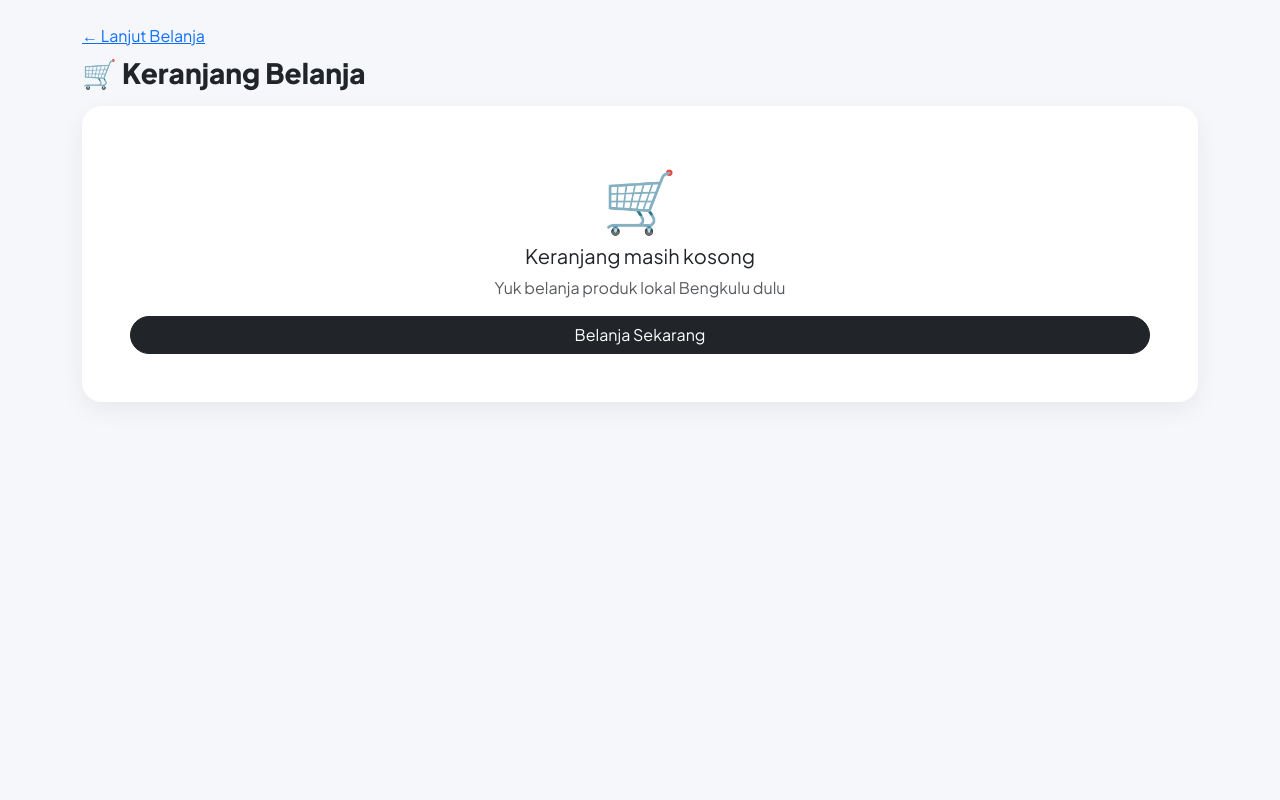
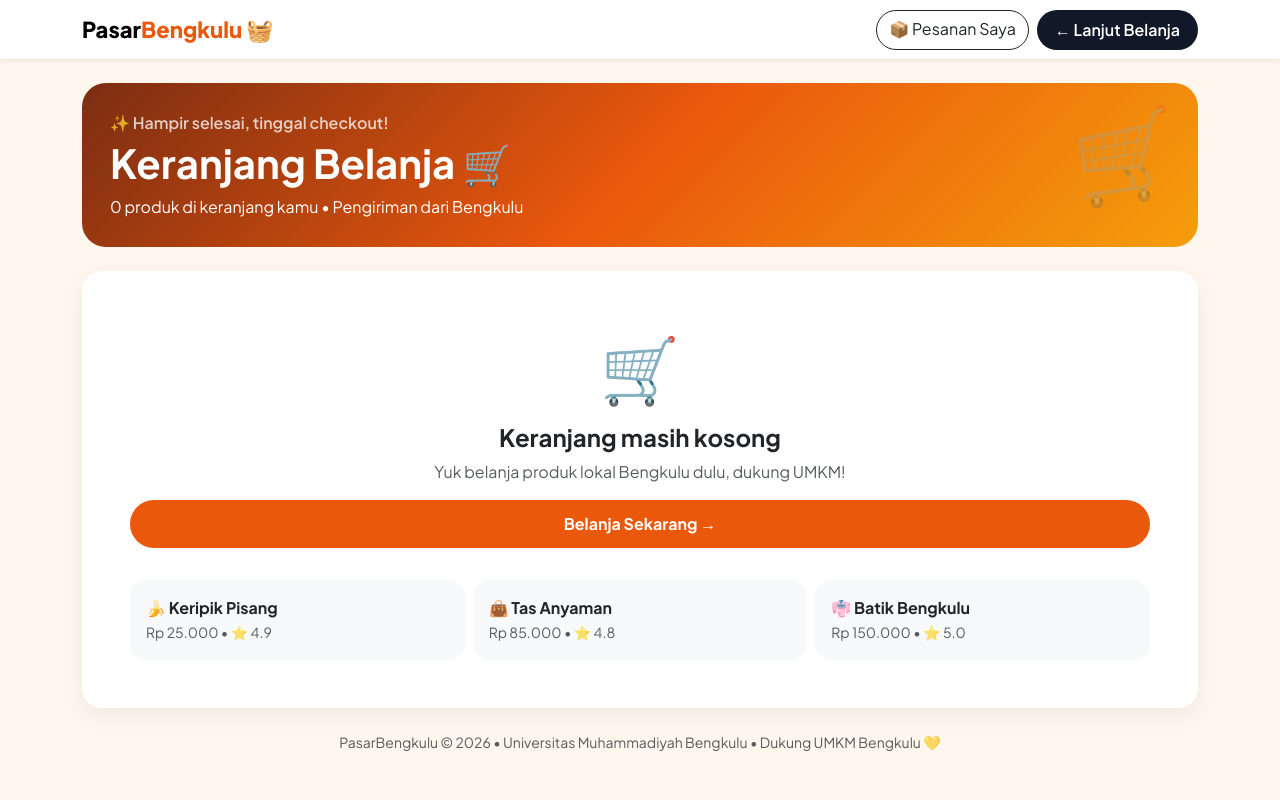
Before and after one commit to divkadiv22-png/pasarbengkulu, a PHP site: page /keranjang.php in a window 1280 px wide. Run offline with PHP 8.4, Linux system fonts and the light colour scheme.

Commit message:
Update keranjang.php

```diff
--- a/keranjang.php
+++ b/keranjang.php
@@ -1,18 +1,148 @@
-<!DOCTYPE html><html><head>
-<meta name="viewport" content="width=device-width, initial-scale=1">
-<link href="https://cdn.jsdelivr.net/npm/bootstrap@5.3.0/dist/css/bootstrap.min.css" rel="stylesheet">
+<?php
+include 'config.php';
+
+// Hapus 1 produk
+if(isset($_GET['hapus'])){
+  unset($_SESSION['keranjang'][$_GET['hapus']]);
+  header("Location: keranjang.php"); exit;
+}
+// Kosongkan semua
+if(isset($_GET['kosongkan'])){
+  $_SESSION['keranjang'] = [];
+  header("Location: keranjang.php"); exit;
+}
+// Checkout
+if(isset($_POST['checkout'])){
+  $alamat = $_POST['alamat'] ?? 'Alamat tidak diisi';
+  $total = 0;
+  foreach($_SESSION['keranjang'] as $id=>$qty){
+    $q = $conn->query("SELECT * FROM produk WHERE id=$id");
+    if($r=$q->fetch_assoc()) $total += $r['harga']*$qty;
+  }
+  if($total>0){
+    $conn->query("INSERT INTO pesanan (total, alamat_kirim, status) VALUES ($total, '".$conn->real_escape_string($alamat)."', 'Menunggu')");
+    $pesanan_id = $conn->insert_id;
+    foreach($_SESSION['keranjang'] as $id=>$qty){
+      $q = $conn->query("SELECT * FROM produk WHERE id=$id");
+      if($r=$q->fetch_assoc()){
+        $sub = $r['harga']*$qty;
+        $conn->query("INSERT INTO detail_pesanan (pesanan_id, produk_id, jumlah, subtotal) VALUES ($pesanan_id, $id, $qty, $sub)");
+      }
+    }
+    $_SESSION['keranjang'] = [];
+    header("Location: pesanan.php?baru=1"); exit;
+  }
+}
+
+$items = [];
+$total = 0;
+$jml_item = 0;
+foreach($_SESSION['keranjang'] as $id=>$qty){
+  $q = $conn->query("SELECT * FROM produk WHERE id=$id");
+  if($r=$q->fetch_assoc()){
+    $r['qty'] = $qty; $r['subtotal'] = $r['harga']*$qty;
+    $items[] = $r; $total += $r['subtotal']; $jml_item += $qty;
+  }
+}
+$ongkir = $total>0 ? 10000 : 0;
+$grand = $total + $ongkir;
+?>
+<!DOCTYPE html>
+<html lang="id">
+<head>
+<meta charset="UTF-8"><meta name="viewport" content="width=device-width, initial-scale=1">
+<title>Keranjang - PasarBengkulu</title>
+<link href="https://cdn.jsdelivr.net/npm/bootstrap@5.3.3/dist/css/bootstrap.min.css" rel="stylesheet">
 <link href="https://fonts.googleapis.com/css2?family=Plus+Jakarta+Sans:wght@400;600;700;800&display=swap" rel="stylesheet">
-<style>body{font-family:'Plus Jakarta Sans',sans-serif;background:#f6f7fb}.card{border:none;border-radius:20px;box-shadow:0 8px 25px rgba(0,0,0,.06)}</style>
-</head><body>
-<div class="container mt-4">
-<a href="index.php">← Lanjut Belanja</a>
-<h3 class="mt-2" style="font-weight:800">🛒 Keranjang Belanja</h3>
-<?php if(empty($_SESSION['keranjang'])){ echo "<div class='card p-5 text-center mt-3'><div style='font-size:60px'>🛒</div><h5>Keranjang masih kosong</h5><p class='text-muted'>Yuk belanja produk lokal Bengkulu dulu</p><a href='index.php' class='btn btn-dark rounded-pill'>Belanja Sekarang</a></div>"; } else { ?>
-<div class="row mt-3"><div class="col-md-8"><div class="card p-3">
-<table class="table align-middle"><tr><th>Produk</th><th>Harga</th><th>Jumlah</th><th>Subtotal</th><th></th></tr>
-<?php $total=0; foreach($_SESSION['keranjang'] as $pid=>$jml){ $p=$conn->query("SELECT * FROM produk WHERE id=$pid")->fetch_assoc(); $sub=$p['harga']*$jml; $total+=$sub; ?>
-<tr><td><b><?= $p['nama'] ?></b></td><td>Rp <?= number_format($p['harga']) ?></td><td><span class="badge bg-light text-dark border"><?= $jml ?></span></td><td><b>Rp <?= number_format($sub) ?></b></td><td><a href="?hapus=<?= $pid ?>" class="btn btn-danger btn-sm rounded-pill">Hapus</a></td></tr>
-<?php } ?></table></div></div>
-<div class="col-md-4"><div class="card p-4"><h5 style="font-weight:800">Ringkasan Belanja</h5><div class="d-flex justify-content-between"><span>Total</span><b style="color:#5b21b6;font-size:20px">Rp <?= number_format($total) ?></b></div><hr><form method="POST"><textarea name="alamat_kirim" class="form-control mb-3" placeholder="Isi alamat kirim lengkap, contoh: Jl. Bali No. 10, Bengkulu" rows="3" required></textarea><button name="checkout" class="btn w-100 text-white rounded-pill py-2" style="background:#5b21b6;font-weight:700">Buat Pesanan Sekarang →</button></form><p class="text-center text-muted mt-2" style="font-size:12px">🔒 Pembayaran aman & terpercaya</p></div></div></div>
-<?php } ?>
-</div></body></html>
+<style>
+body{font-family:'Plus Jakarta Sans',sans-serif;background:#FFF7ED}
+.navbar-brand{font-weight:800;font-size:22px}.navbar-brand span{color:#EA580C}
+.hero{background:linear-gradient(135deg,#7C2D12,#EA580C,#F59E0B);color:white;border-radius:24px;padding:28px;position:relative;overflow:hidden}
+.hero:after{content:"🛒";position:absolute;right:20px;top:5px;font-size:85px;opacity:.25;transform:rotate(-8deg)}
+.card-x{background:white;border-radius:20px;border:0;box-shadow:0 8px 25px rgba(0,0,0,.06)}
+.item-img{width:72px;height:72px;border-radius:16px;background:#FEF3C7;display:flex;align-items:center;justify-content:center;font-size:32px}
+.btn-orange{background:#EA580C;color:white;border-radius:999px;font-weight:700;padding:12px;border:0;width:100%}
+.btn-orange:hover{background:#C2410C;color:white}
+.btn-dark-pill{background:#111827;color:white;border-radius:999px;padding:8px 18px;font-weight:600;text-decoration:none}
+.qty-btn{width:32px;height:32px;border-radius:999px;border:1px solid #ddd;background:white;font-weight:700}
+.input-alamat{border-radius:14px;padding:12px}
+.promo{background:#FFFBEB;border:1px dashed #F59E0B;border-radius:14px;padding:10px 14px}
+</style>
+</head>
+<body>
+<nav class="navbar navbar-expand-lg bg-white shadow-sm sticky-top">
+  <div class="container">
+    <a class="navbar-brand" href="index.php">Pasar<span>Bengkulu</span> 🧺</a>
+    <div class="ms-auto d-flex gap-2">
+      <a href="pesanan.php" class="btn btn-outline-dark rounded-pill">📦 Pesanan Saya</a>
+      <a href="index.php" class="btn-dark-pill">← Lanjut Belanja</a>
+    </div>
+  </div>
+</nav>
+
+<div class="container py-4">
+  <div class="hero mb-4">
+    <p class="mb-1 opacity-75 fw-semibold">✨ Hampir selesai, tinggal checkout!</p>
+    <h1 class="fw-bold display-6">Keranjang Belanja 🛒</h1>
+    <p class="mb-0 opacity-90"><?= $jml_item ?> produk di keranjang kamu • Pengiriman dari Bengkulu</p>
+  </div>
+
+  <?php if(empty($items)): ?>
+  <div class="card card-x text-center p-5">
+    <div style="font-size:64px">🛒</div>
+    <h4 class="fw-bold mt-2">Keranjang masih kosong</h4>
+    <p class="text-muted">Yuk belanja produk lokal Bengkulu dulu, dukung UMKM!</p>
+    <div class="d-grid"><a href="index.php" class="btn-orange text-decoration-none text-center">Belanja Sekarang →</a></div>
+    <div class="row g-2 mt-4 text-start">
+      <div class="col-md-4"><div class="bg-light rounded-4 p-3">🍌 <b>Keripik Pisang</b><br><small class="text-muted">Rp 25.000 • ⭐ 4.9</small></div></div>
+      <div class="col-md-4"><div class="bg-light rounded-4 p-3">👜 <b>Tas Anyaman</b><br><small class="text-muted">Rp 85.000 • ⭐ 4.8</small></div></div>
+      <div class="col-md-4"><div class="bg-light rounded-4 p-3">👘 <b>Batik Bengkulu</b><br><small class="text-muted">Rp 150.000 • ⭐ 5.0</small></div></div>
+    </div>
+  </div>
+  <?php else: ?>
+  <div class="row g-4">
+    <div class="col-lg-8">
+      <div class="card card-x p-3">
+        <div class="d-flex justify-content-between align-items-center mb-2 px-2"><b><?= count($items) ?> Produk</b><a href="?kosongkan=1" class="text-danger small text-decoration-none" onclick="return confirm('Kosongkan keranjang?')">🗑️ Kosongkan</a></div>
+        <?php foreach($items as $it):
+          $emoji = str_contains(strtolower($it['nama']),'keripik')?'🍌':(str_contains(strtolower($it['nama']),'tas')?'👜':(str_contains(strtolower($it['nama']),'batik')?'👘':'🎁'));
+        ?>
+        <div class="d-flex gap-3 align-items-center p-3 border-bottom">
+          <div class="item-img"><?= $emoji ?></div>
+          <div class="flex-grow-1">
+            <b><?= htmlspecialchars($it['nama']) ?></b><br>
+            <small class="text-muted">Rp <?= number_format($it['harga'],0,',','.') ?> / pcs • Stok: <?= $it['stok'] ?></small><br>
+            <span class="badge bg-success-subtle text-success rounded-pill mt-1">✅ Ready</span>
+          </div>
+          <div class="text-end">
+            <b class="text-success">Rp <?= number_format($it['subtotal'],0,',','.') ?></b><br>
+            <small class="text-muted">Qty: <?= $it['qty'] ?></small><br>
+            <a href="?hapus=<?= $it['id'] ?>" class="text-danger small text-decoration-none">Hapus ✕</a>
+          </div>
+        </div>
+        <?php endforeach; ?>
+        <div class="promo mt-3">🎉 <b>GRATIS ONGKIR</b> untuk pembelian di atas Rp 200.000 di wilayah Kota Bengkulu!</div>
+      </div>
+    </div>
+
+    <div class="col-lg-4">
+      <form method="POST" class="card card-x p-4 sticky-top" style="top:80px">
+        <h5 class="fw-bold">Ringkasan Belanja</h5>
+        <div class="d-flex justify-content-between py-1"><span>Subtotal (<?= $jml_item ?> item)</span><span>Rp <?= number_format($total,0,',','.') ?></span></div>
+        <div class="d-flex justify-content-between py-1"><span>Ongkir Bengkulu</span><span>Rp <?= number_format($ongkir,0,',','.') ?></span></div>
+        <div class="d-flex justify-content-between py-1"><span>Diskon UMKM</span><span class="text-success">- Rp 0</span></div>
+        <hr>
+        <div class="d-flex justify-content-between"><b>Total</b><h4 class="fw-bold text-success mb-0">Rp <?= number_format($grand,0,',','.') ?></h4></div>
+        <label class="mt-3 fw-semibold small">📍 Alamat Pengiriman</label>
+        <textarea name="alamat" class="form-control input-alamat" rows="3" placeholder="Nama, Jalan, Kecamatan, Kota Bengkulu, No HP..." required></textarea>
+        <div class="d-flex gap-2 mt-3 small text-muted"><span>💳 COD</span><span>🏦 Transfer</span><span>📱 QRIS</span></div>
+        <button class="btn-orange mt-3" name="checkout">Checkout Sekarang →</button>
+        <p class="text-center text-muted small mt-2">🔒 Pembayaran aman • Pesanan langsung masuk ke penjual</p>
+      </form>
+    </div>
+  </div>
+  <?php endif; ?>
+  <p class="text-center text-muted small mt-4">PasarBengkulu © 2026 • Universitas Muhammadiyah Bengkulu • Dukung UMKM Bengkulu 💛</p>
+</div>
+</body>
+</html>
```
